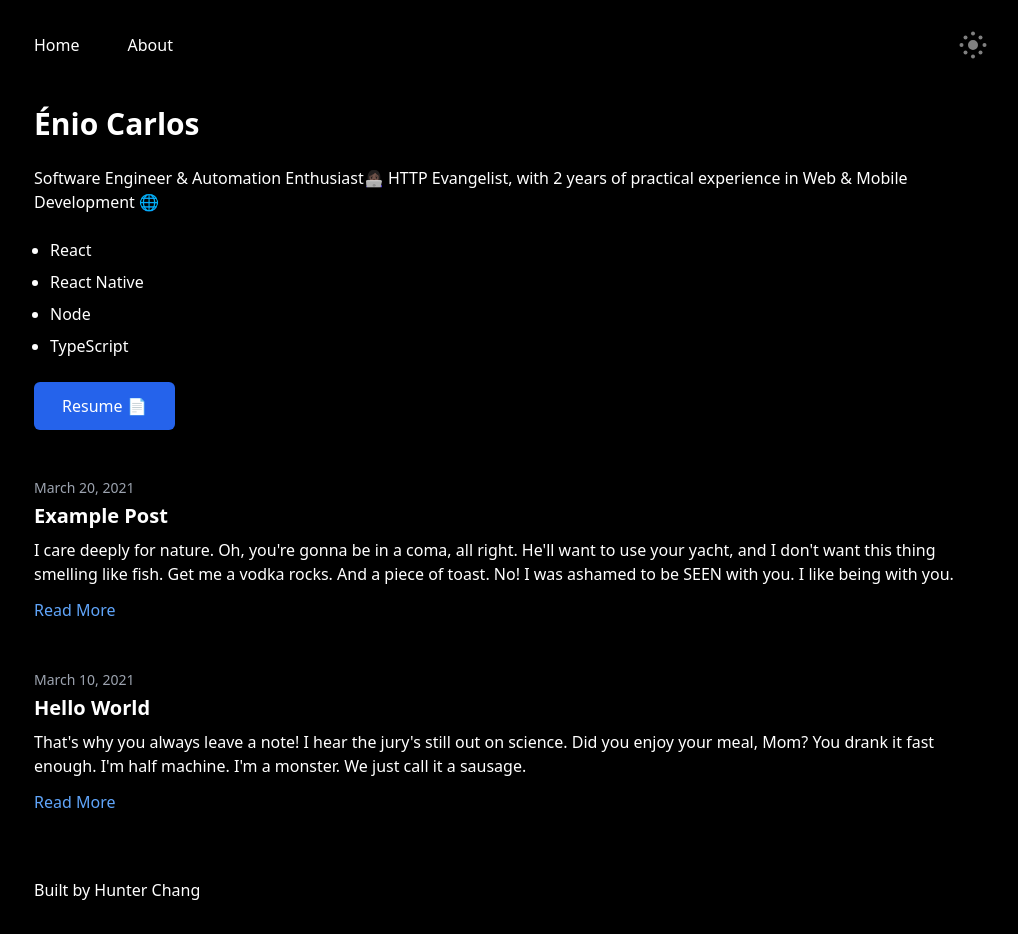
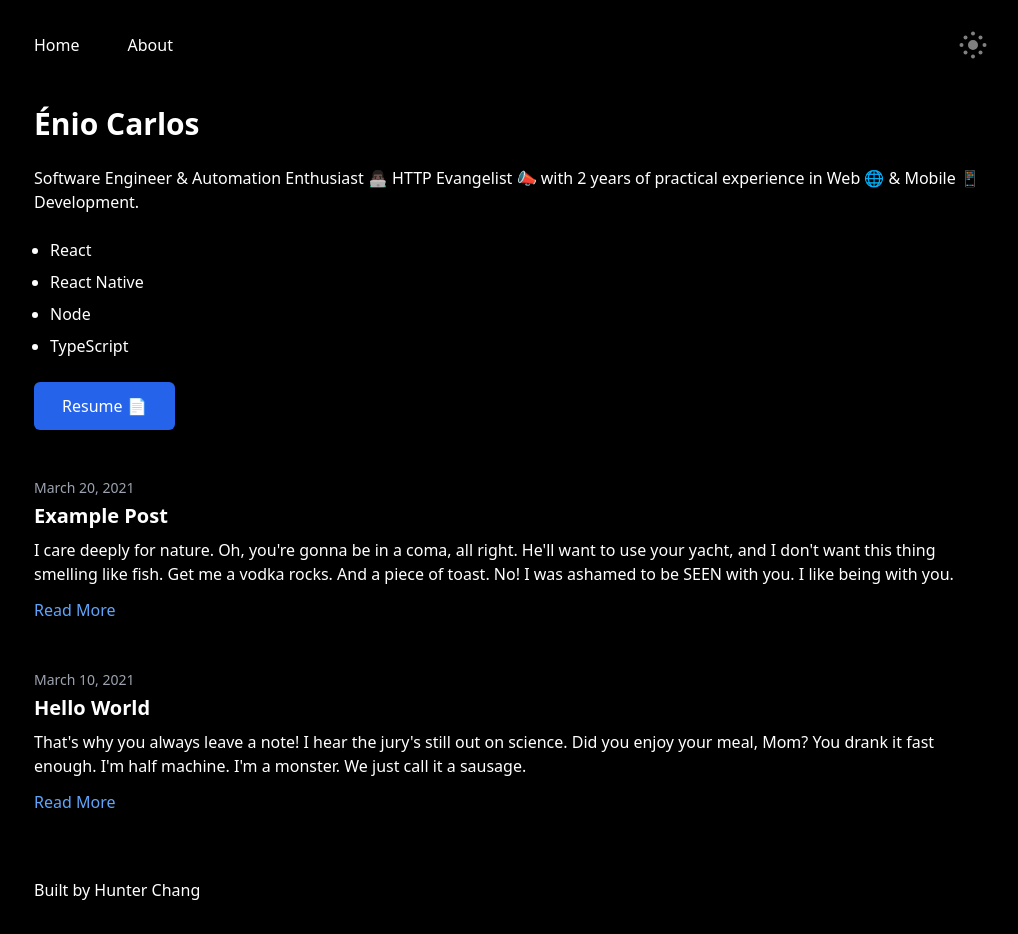
Before and after one commit to eniodev/enio, a Next.js app: page / in a window 1280 px wide. Shown: the whole page, without its empty margins (126-1144 px from the left). Built offline with nearby package versions, Linux system fonts and the light colour scheme.

Commit message:
some new emojis

```diff
--- a/pages/index.tsx
+++ b/pages/index.tsx
@@ -14,7 +14,7 @@ export const Index = ({ posts }: IndexProps): JSX.Element => {
   return (
     <Layout>
       <h1>Énio Carlos</h1>
-      <p>Software Engineer & Automation Enthusiast👩🏿‍💻 HTTP Evangelist, with 2 years of practical experience in Web & Mobile Development 🌐</p>
+      <p>Software Engineer & Automation Enthusiast 👨🏿‍💻 HTTP Evangelist 📣 with 2 years of practical experience in Web 🌐 & Mobile 📱 Development.</p>
       <ul className="list-disc pl-4 my-6">
         <li>React</li>
         <li className="mt-2">React Native</li>
```
